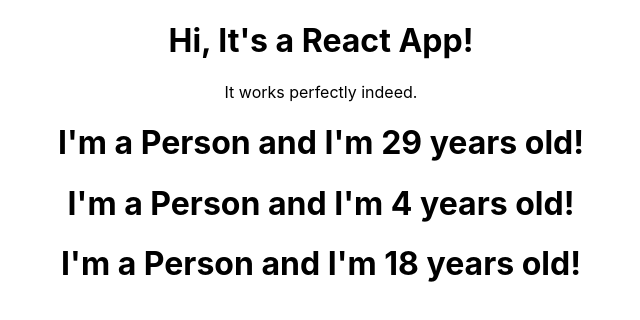
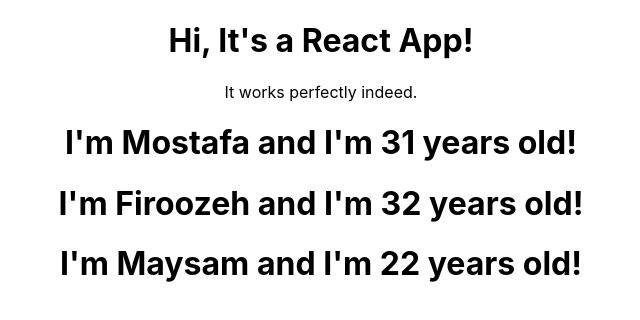
Before and after one commit to lomanatech/mostafasaadatnia, a React (Create React App) app: page / in a window 1280 px wide. Shown: the top 320 px of the page, without its empty margins (319-959 px from the left). Built offline with nearby package versions, Linux system fonts and the light colour scheme.

Commit message:
first usage of props with type any and pass age and name of some persons

```diff
--- a/src/App.tsx
+++ b/src/App.tsx
@@ -8,9 +8,9 @@ function App() {
     <div className="App">
       <h1>Hi, It's a React App!</h1>
       <p>It works perfectly indeed.</p>
-      <Person />
-      <Person />
-      <Person />
+      <Person name="Mostafa" age="31" />
+      <Person name="Firoozeh" age="32" />
+      <Person name="Maysam" age="22" />
     </div>
   );
 }
--- a/src/Person/Person.tsx
+++ b/src/Person/Person.tsx
@@ -1,7 +1,7 @@
 import React from 'react'
 
-const person = () => {
-    return <h1>I'm a Person and I'm {Math.floor(Math.random() * 30)} years old!</h1>
+const person = (props: any) => {
+    return <h1>I'm {props.name} and I'm {props.age} years old!</h1>
 }
 
 export default person;
```
